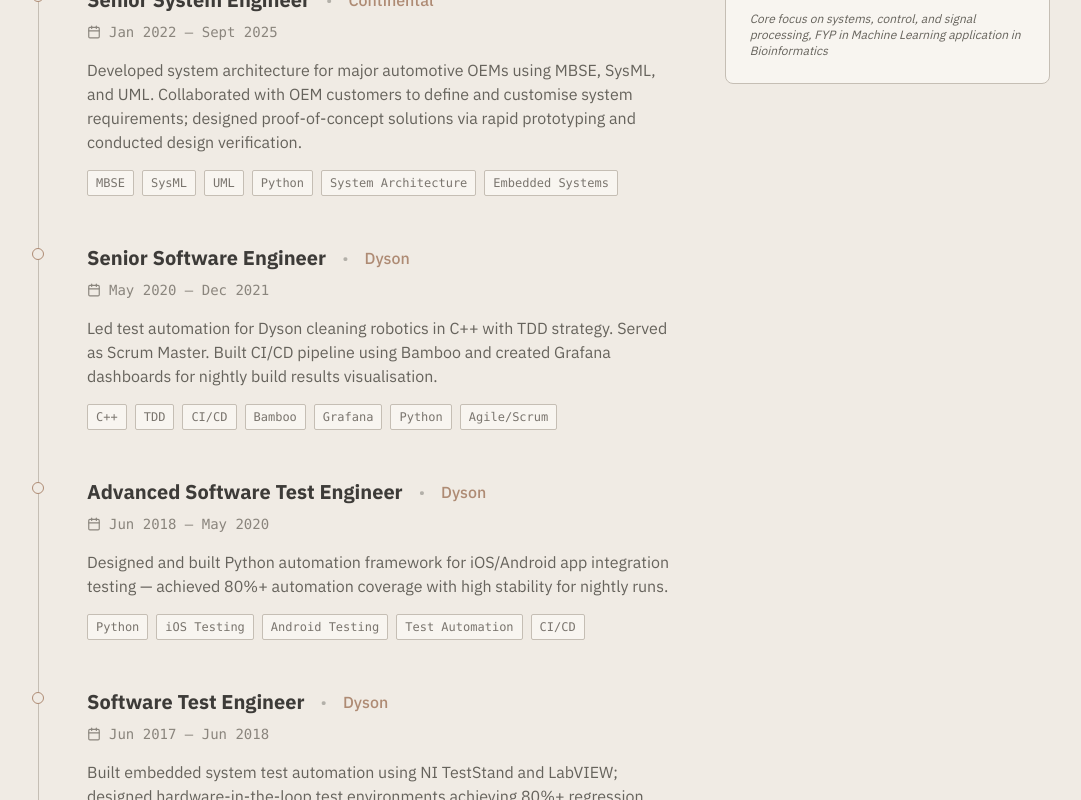
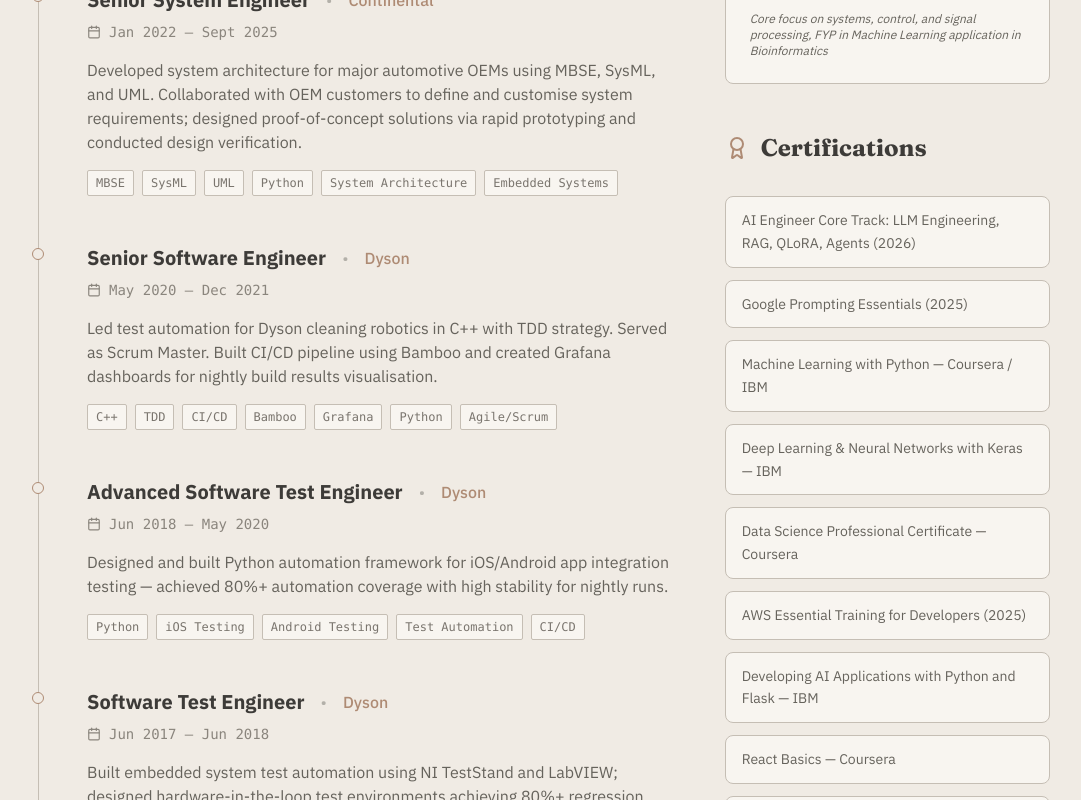
Before and after one commit to SophiaSama/SophiaPortfolio, a React (Vite) app: page / in a window 1280 px wide. Shown: the part 3760-4560 px from the top of the page, without its empty margins (102-1183 px from the left). Built offline with nearby package versions, Linux system fonts and the light colour scheme; no server answers.

Commit message:
feat: add certifications section and update skills in portfolio data

```diff
--- a/components/Experience.tsx
+++ b/components/Experience.tsx
@@ -1,5 +1,5 @@
 import React from 'react';
-import { Briefcase, Calendar, GraduationCap } from 'lucide-react';
+import { Award, Briefcase, Calendar, GraduationCap } from 'lucide-react';
 import { usePortfolio } from '../contexts/PortfolioContext';
 
 const Experience: React.FC = () => {
@@ -80,6 +80,21 @@ const Experience: React.FC = () => {
                   ))}
                 </div>
               </div>
+
+              <div>
+                <h3 className="text-2xl font-fraunces font-bold text-[var(--paper)] flex items-center gap-3 mb-8">
+                  <Award className="text-[var(--copper)]" />
+                  Certifications
+                </h3>
+
+                <div className="space-y-3">
+                  {data.certifications.map((certification) => (
+                    <div key={certification} className="bg-[var(--panel)] border border-[var(--line)] px-4 py-3 rounded-lg hover:border-[var(--copper)]/50 transition-colors">
+                      <p className="text-sm text-[var(--body-muted)] leading-relaxed">{certification}</p>
+                    </div>
+                  ))}
+                </div>
+              </div>
             </div>
           </div>
 
--- a/data/defaults.ts
+++ b/data/defaults.ts
@@ -170,6 +170,7 @@ export const DEFAULT_PORTFOLIO_DATA: PortfolioData = {
   // ── Certifications ────────────────────────────────────────────────────────
   certifications: [
     // AI / ML
+    "AI Engineer Core Track: LLM Engineering, RAG, QLoRA, Agents (2026)",
     "Google Prompting Essentials (2025)",
     "Machine Learning with Python — Coursera / IBM",
     "Deep Learning & Neural Networks with Keras — IBM",
@@ -187,7 +188,7 @@ export const DEFAULT_PORTFOLIO_DATA: PortfolioData = {
   // ── Skills ────────────────────────────────────────────────────────────────
   skills: [
     // AI / ML
-    "Python", "LLMs", "Keras", "Machine Learning",
+    "Python", "LLMs", "LLM Engineering", "RAG", "QLoRA", "AI Agents", "Keras", "Machine Learning",
     // Cloud & DevOps
     "AWS", "CI/CD", "Docker", "Playwright", "GitHub Actions", "Bamboo", "Grafana",
     // Frontend
@@ -207,7 +208,7 @@ export const DEFAULT_PORTFOLIO_DATA: PortfolioData = {
   skillCategories: [
     {
       category: "AI / ML",
-      items: ["Python", "LLMs", "Keras", "Machine Learning"]
+      items: ["Python", "LLMs", "LLM Engineering", "RAG", "QLoRA", "AI Agents", "Keras", "Machine Learning"]
     },
     {
       category: "Cloud & DevOps",
```
